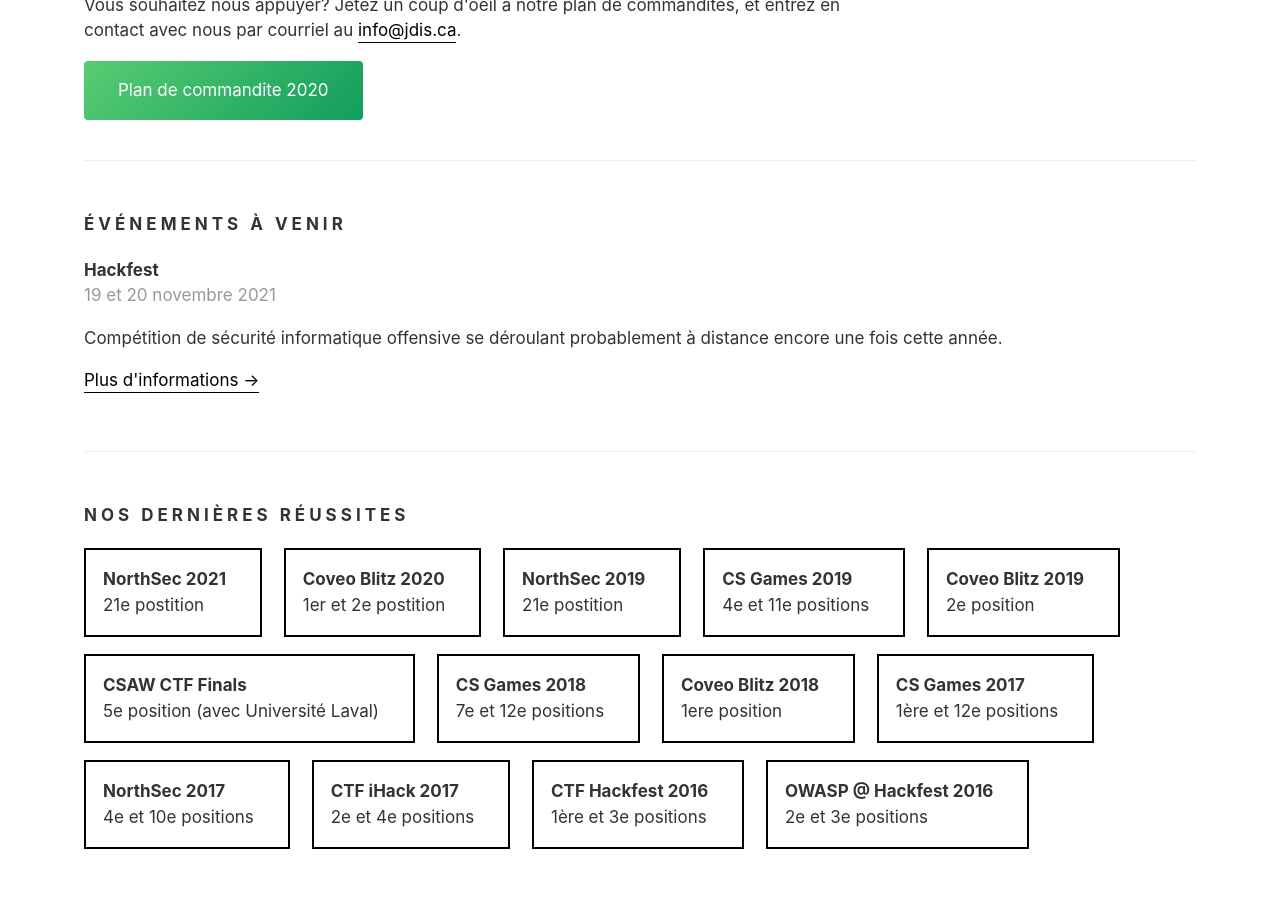
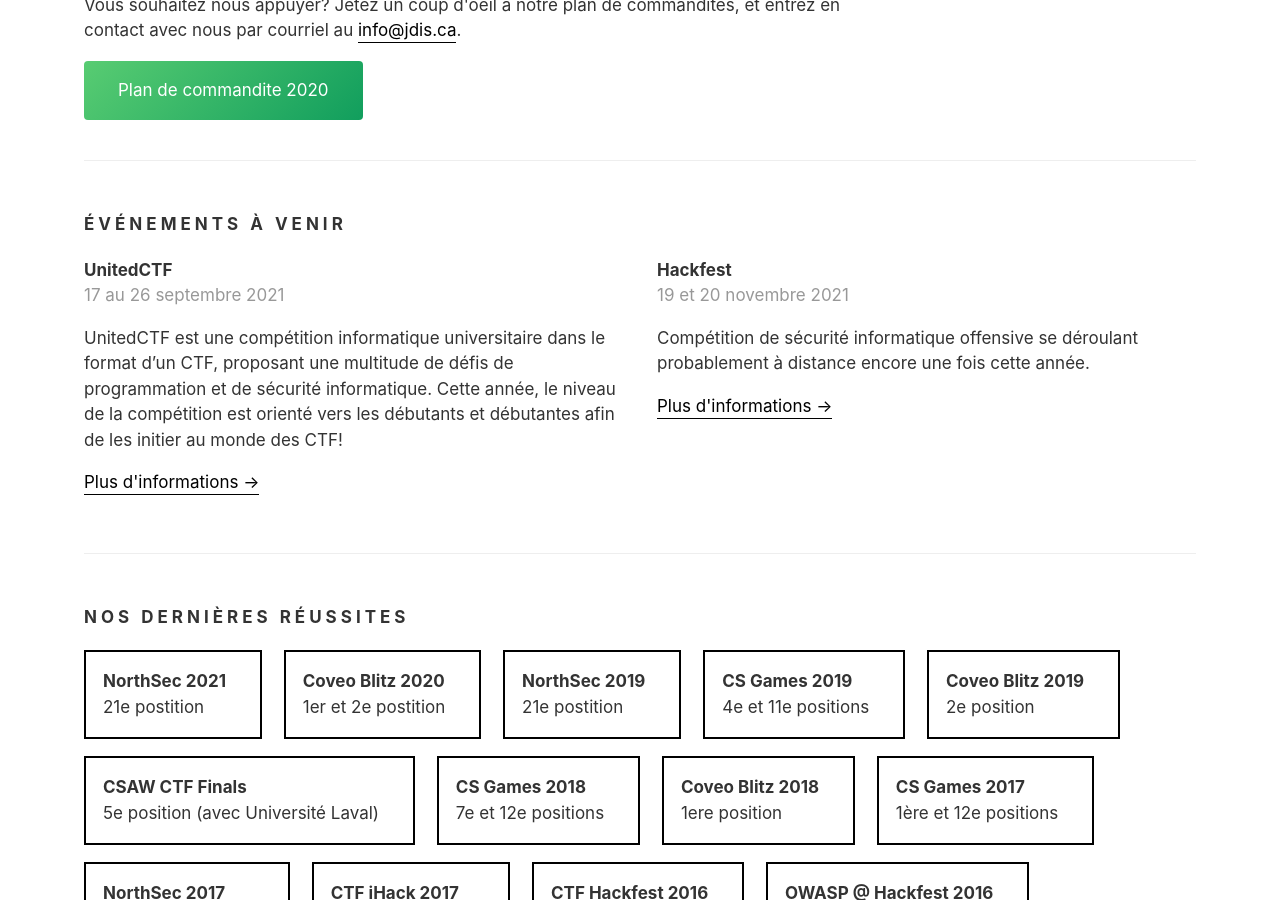
Before and after one commit to JDIS/Website, a Jekyll site: the page built from _pages/index.html, in a window 1280 px wide and 900 px high, scrolled down 2214 px. Built offline with Jekyll 4.4.1, drawn with Linux system fonts in a browser that asks for light colours; some web fonts are replaced.

Commit message:
Revert "retrait du united voir"
This reverts commit 2a62b868f03fba0cd9bbaf060992ff55ba9905d0.

```diff
--- a/_data/events.json
+++ b/_data/events.json
@@ -1,5 +1,11 @@
 [
-
+  {
+    "name": "UnitedCTF",
+    "url": "https://www.unitedctf.ca/",
+    "date": "17 au 26 septembre 2021",
+    "date_unix": 1631901600000,
+    "description": "UnitedCTF est une compétition informatique universitaire dans le format d’un CTF, proposant une multitude de défis de programmation et de sécurité informatique. Cette année, le niveau de la compétition est orienté vers les débutants et débutantes afin de les initier au monde des CTF!"
+  },
   {
     "name": "Hackfest",
     "url": "https://hackfest.ca/",
```
